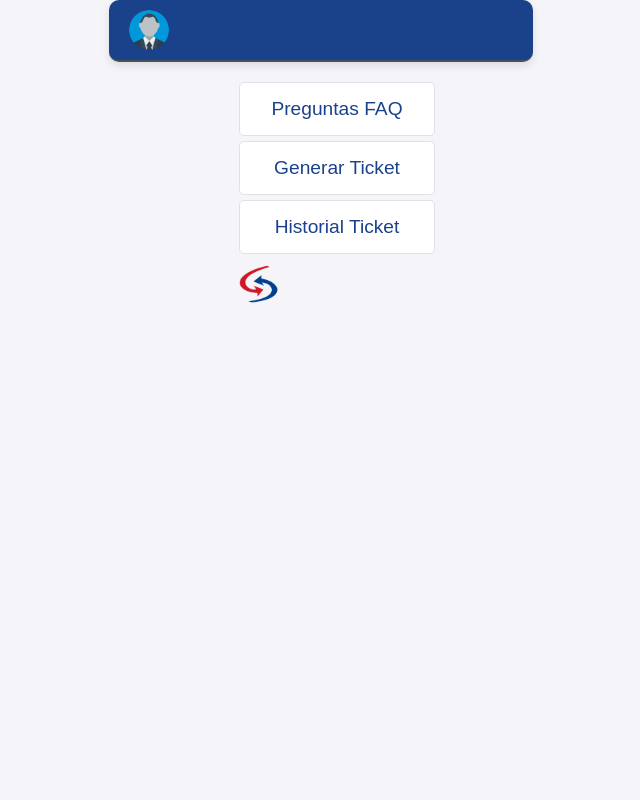
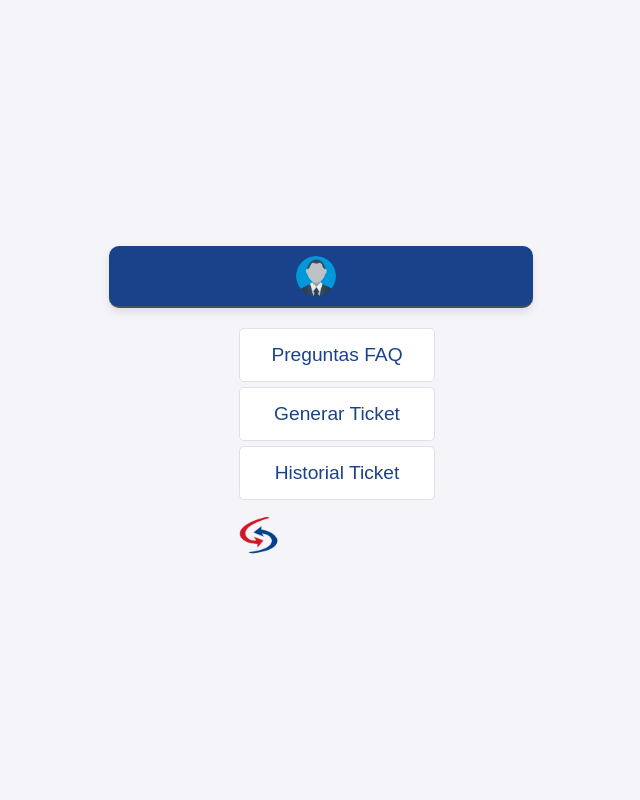
Before and after one commit to Gamajeda/Gestion, a Django app: page /menu/ in a window 1280 px wide. Shown: the whole page, without its empty margins (319-959 px from the left). Run offline with Django 5.2, Linux system fonts and the light colour scheme; the visitor is signed in with stand-in values (Sample User, id 1).

```diff
--- a/login/templates/menu.html
+++ b/login/templates/menu.html
@@ -15,8 +15,9 @@
             display: flex;
             flex-direction: column;
             align-items: center;
-            justify-content: flex-start; /* Alinea todo al principio */
-            height: 100vh;
+            justify-content: center; /* Centra el contenido en la pantalla */
+            height: 100vh; /* Asegura que el body ocupe toda la altura de la pantalla */
+            text-align: center; /* Centra el texto */
         }
 
         header {
@@ -25,7 +26,7 @@
             padding: 10px 20px;
             display: flex;
             align-items: center;
-            justify-content: flex-start; /* Alinea los elementos a la izquierda */
+            justify-content: center; /* Centra los elementos del header */
             border-bottom: 2px solid #495057;
             width: 30%; /* Ajusta el ancho según sea necesario */
             max-width: 800px; /* Establece un ancho máximo para la respuesta */
@@ -50,8 +51,6 @@
             flex-direction: column;
             align-items: center;
             margin-top: 20px;
-            flex-grow: 1; /* Hace que el contenedor ocupe el espacio restante */
-            justify-content: flex-start; /* Alinea los elementos al principio */
         }
 
         .list-group {
@@ -71,7 +70,6 @@
             font-size: 1.2em;
             color: #1A428A; /* Azul */
             text-decoration: none;
-            text-align: center;
             transition: background-color 0.3s ease;
             width: 100%; /* Hace que los botones ocupen todo el ancho disponible */
         }
@@ -83,7 +81,7 @@
 
         /* Estilo para la imagen del logo al final */
         .logo-bottom {
-            margin-top: 5px; /* Reducir el espacio entre los botones y el logo */
+            margin-top: 10px; /* Reducir el espacio entre los botones y el logo */
             width: 40px; /* Tamaño más pequeño del logo */
             height: 40px; /* Tamaño más pequeño del logo */
             border-radius: 50%;
@@ -106,8 +104,5 @@
             <img src="/static/images/LOGO MINI - SIMA.png" alt="Logo" class="logo-bottom">
         </div>
     </div>
-
-    <!-- Logo en la parte inferior de los botones -->
-
 </body>
 </html>
```
